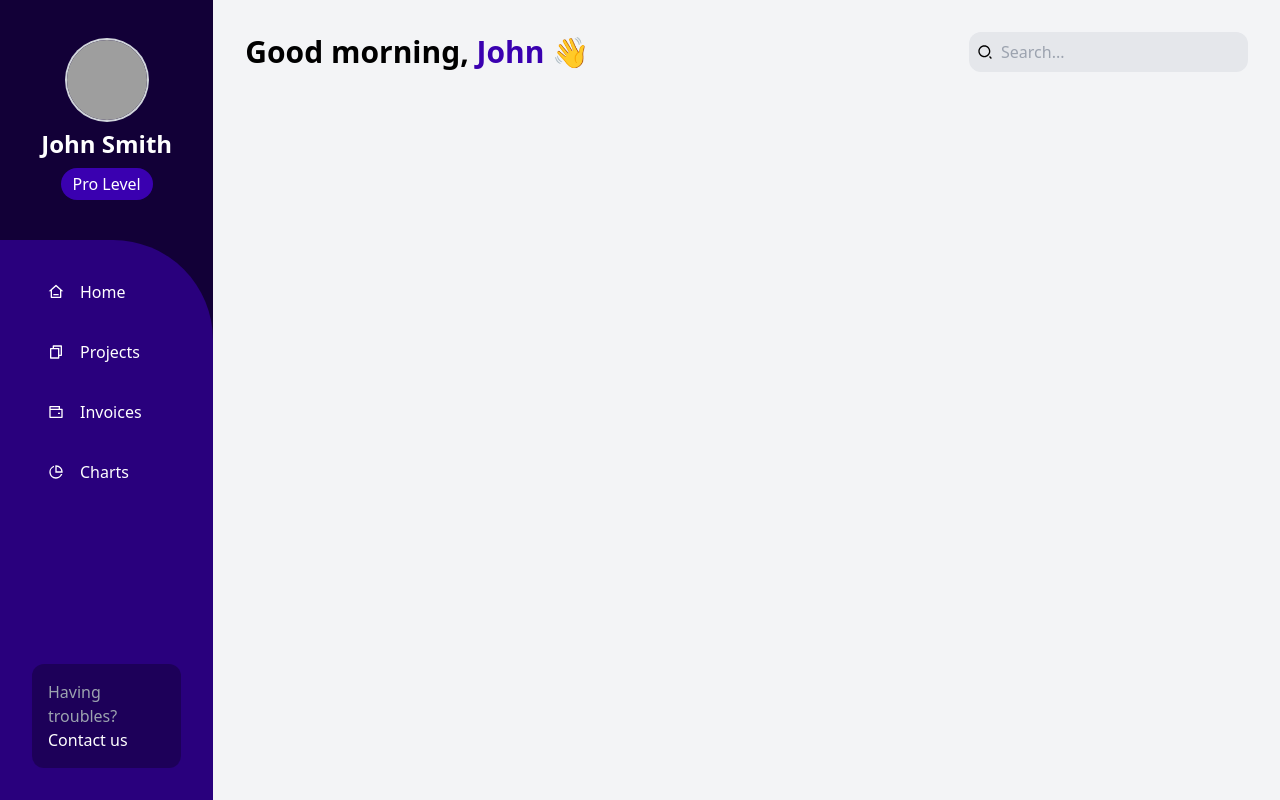
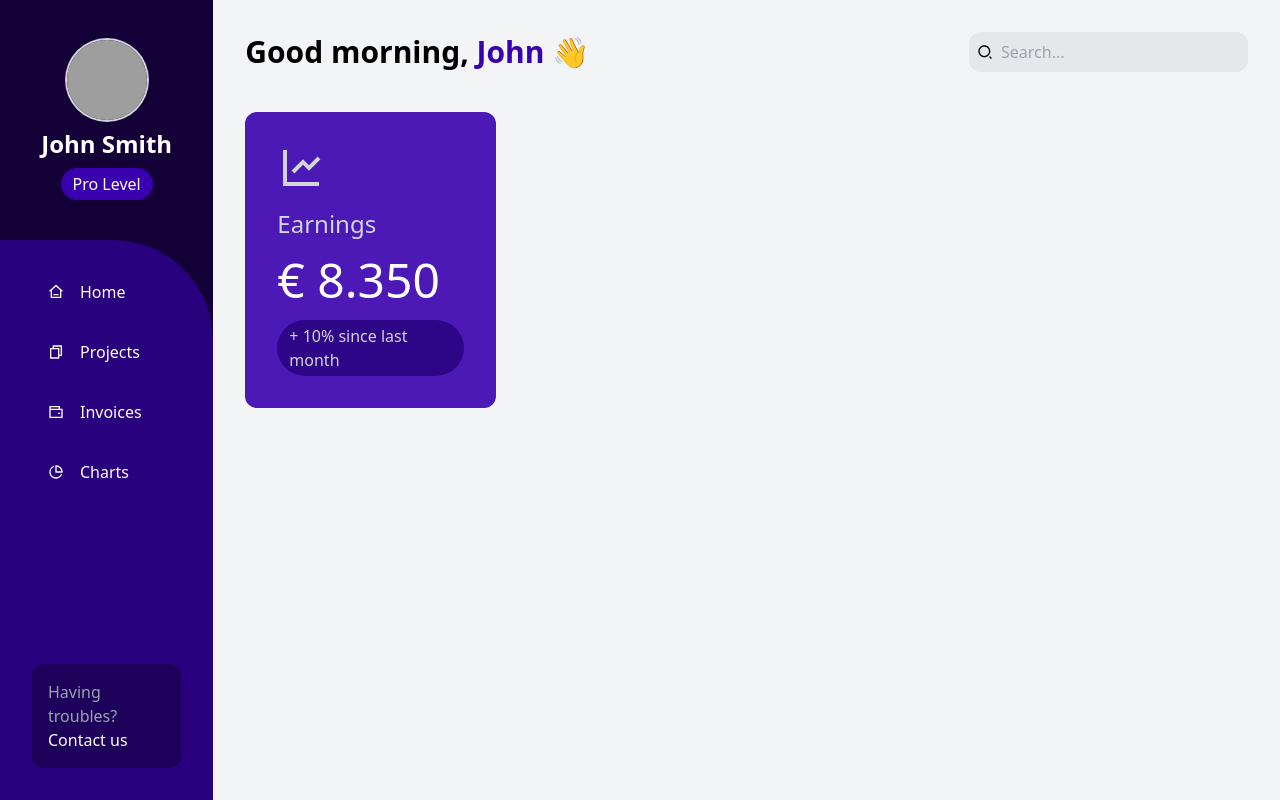
Before and after one commit to pmpeloc/dashboard-template, a React (Vite) app: page / in a window 1280 px wide. Built offline with nearby package versions, Linux system fonts and the light colour scheme; grey boxes are pictures that could not be loaded.

Commit message:
feat: Card Earnings added

```diff
--- a/src/App.jsx
+++ b/src/App.jsx
@@ -1,3 +1,4 @@
+import { RiLineChartLine } from 'react-icons/ri';
 import { Header } from './components/Header';
 import { Sidebar } from './components/Sidebar';
 
@@ -5,9 +6,19 @@ function App() {
   return (
     <div className='grid lg:grid-cols-4 xl:grid-cols-6 min-h-screen'>
       <Sidebar />
-      <div className='lg:col-span-3 xl:col-span-5 bg-gray-100 p-8'>
+      <main className='lg:col-span-3 xl:col-span-5 bg-gray-100 p-8'>
         <Header />
-      </div>
+        <section className='grid grid-cols-1 md:grid-cols-2 lg:grid-cols-4 mt-10'>
+          <div className='bg-primary-100/90 p-8 rounded-xl text-gray-300 flex flex-col gap-4'>
+            <RiLineChartLine className='text-5xl' />
+            <h4 className='text-2xl'>Earnings</h4>
+            <span className='text-5xl text-white'>&euro; 8.350</span>
+            <span className='py-1 px-3 bg-primary-300/80 rounded-full'>
+              + 10% since last month
+            </span>
+          </div>
+        </section>
+      </main>
     </div>
   );
 }
```
